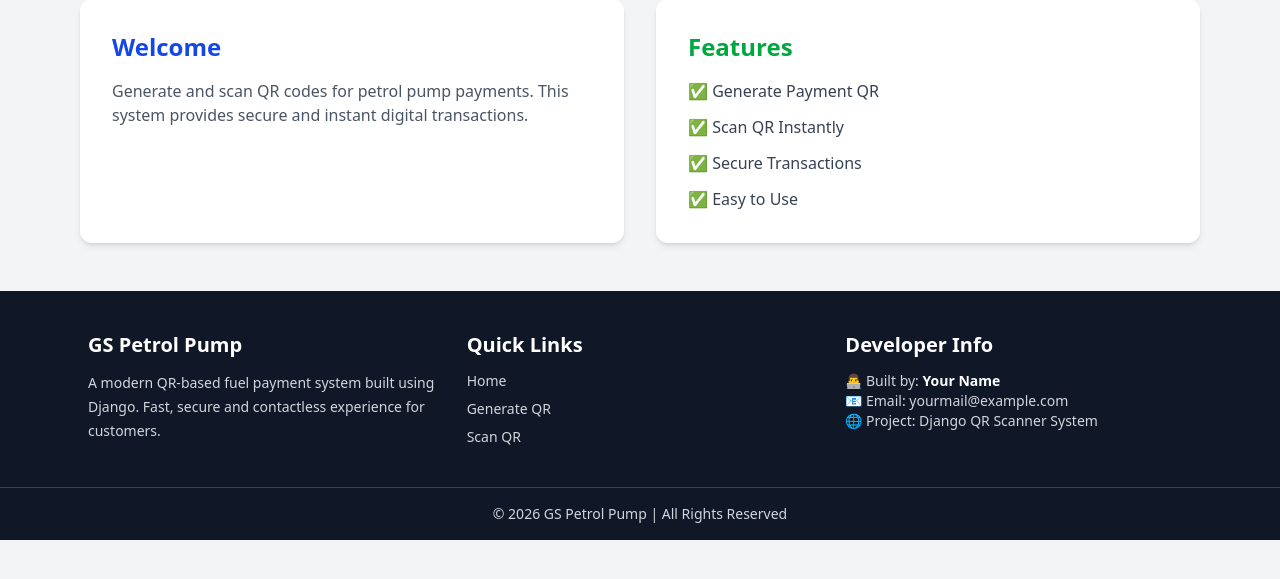
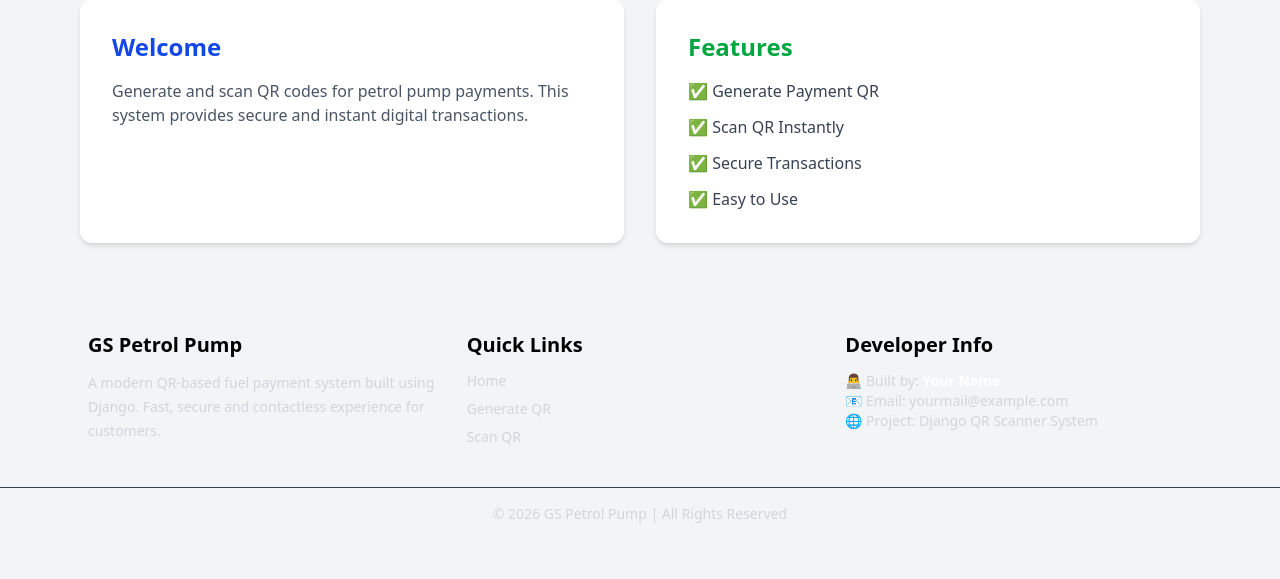
Before and after one commit to pintusingh123/Scanner-app, a Django app: page / in a window 1280 px wide. Shown: the part 221-800 px from the top of the page. Run offline with Django 5.2, Linux system fonts and the light colour scheme; style sheets or scripts are compiled from the project's sources.

Commit message:
ui fix color

```diff
--- a/scannerApp/templates/scanner/base.html
+++ b/scannerApp/templates/scanner/base.html
@@ -61,12 +61,12 @@
     </div>
 
      <!-- FOOTER -->
-    <footer class="bg-gray-900 text-gray-300 mt-12">
+    <footer class="bg-red-600-900 text-gray-300 mt-12">
         <div class="max-w-6xl mx-auto px-6 py-10 grid md:grid-cols-3 gap-8">
 
             <!-- About -->
             <div>
-                <h2 class="text-xl font-bold text-white mb-3">
+                <h2 class="text-xl font-bold text-black mb-3">
                     GS Petrol Pump
                 </h2>
                 <p class="text-sm leading-6">
@@ -77,7 +77,7 @@
 
             <!-- Quick Links -->
             <div>
-                <h2 class="text-xl font-bold text-white mb-3">
+                <h2 class="text-xl font-bold text-black mb-3">
                     Quick Links
                 </h2>
 
@@ -90,7 +90,7 @@
 
             <!-- Contact -->
             <div>
-                <h2 class="text-xl font-bold text-white mb-3">
+                <h2 class="text-xl font-bold text-black mb-3">
                     Developer Info
                 </h2>
 
```
